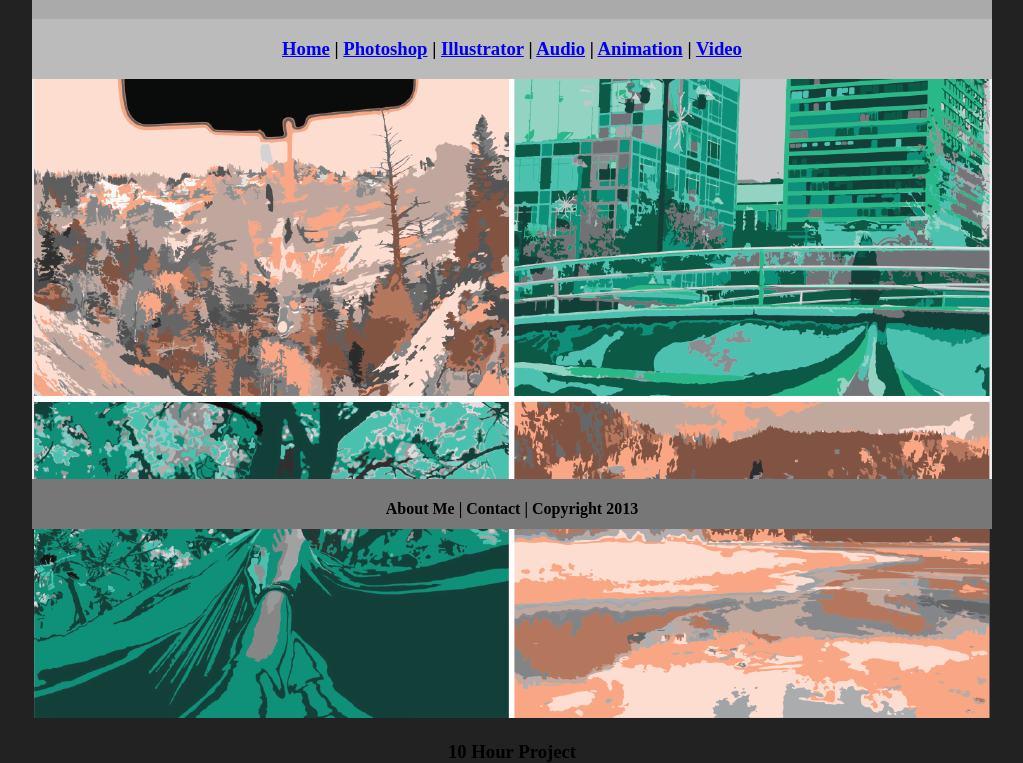
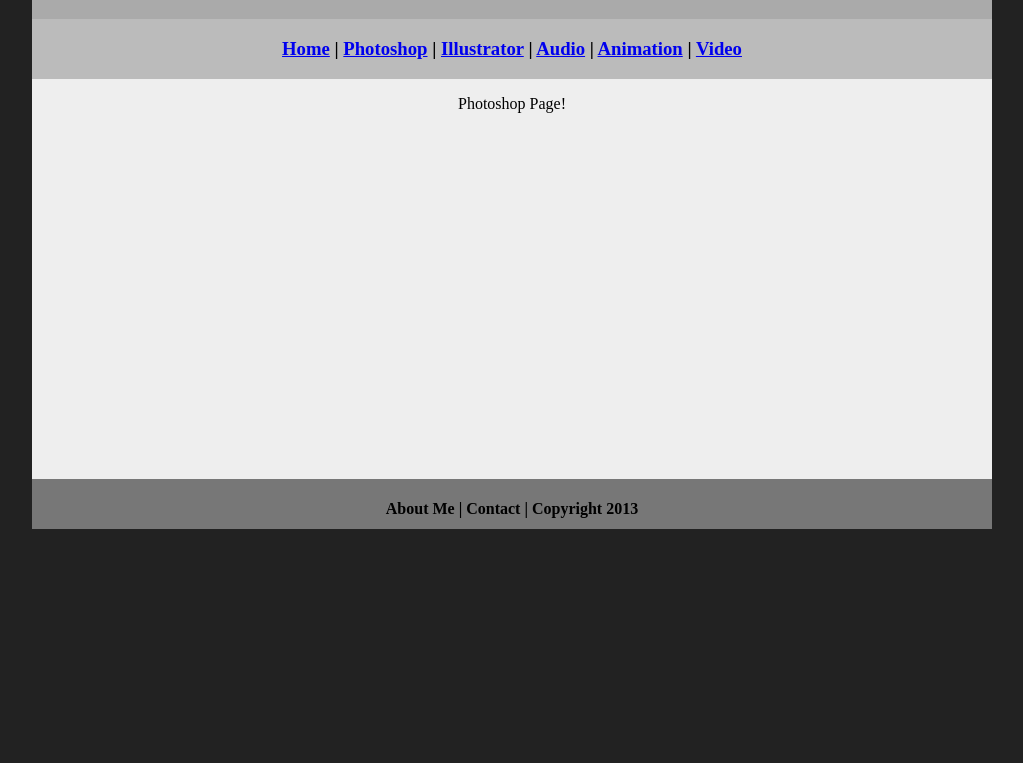
Before and after one commit to gracegail/GGPPortfolio, a plain HTML site: page index.html in a window 1280 px wide. Shown: the part 61-824 px from the top of the page, without its empty margins (128-1151 px from the left). After the commit the page ends 800 px from the top, so only its background shows below. Drawn offline with Linux system fonts and the light colour scheme.

Commit message:
Add files via upload

```diff
--- a/index.html
+++ b/index.html
@@ -12,11 +12,11 @@
   	<h1>Grace Petty's Digital Media Portfolio</h1>
   </div>
   <div class="nav">
-    <h3><a href="../index.html">Home</a> | <a href="../photoshop /index.html">Photoshop</a> | <a href="index.html">Illustrator</a> | <a href="../audio/index.html">Audio</a> | <a href="../animation/index.html">Animation</a> | <a href="../video /index.html">Video </a></h3>
+    <h3><a href="../index.html">Home</a> | <a href="index.html">Photoshop</a> | <a href="../illustrator /index.html">Illustrator</a> | <a href="../audio/index.html">Audio</a> | <a href="../animation/index.html">Animation</a> | <a href="../video /index.html">Video </a></h3>
   </div>
   <div class="content">
-  <img src="10hourprojectfinal-1.png" width="956" height="639" alt=""/>
-  <h3> 10 Hour Project </h3>
+    <p>Photoshop Page!</p>
+    <p>&nbsp;</p>
   </div>
   <div class="footer">
     <h4>About Me | Contact | Copyright 2013</h4>
```
Also changed, not shown: magazine cover-1.png (added).
